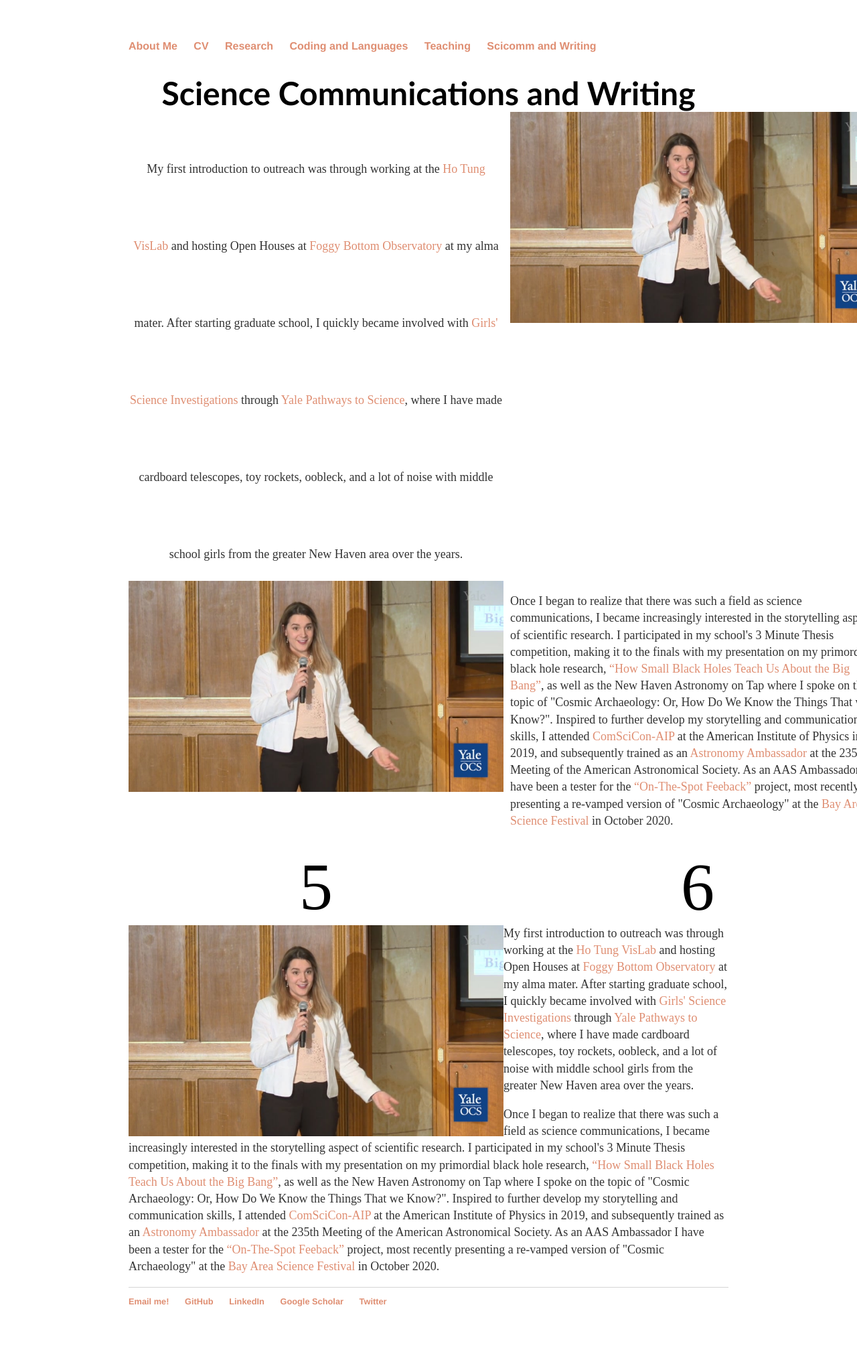
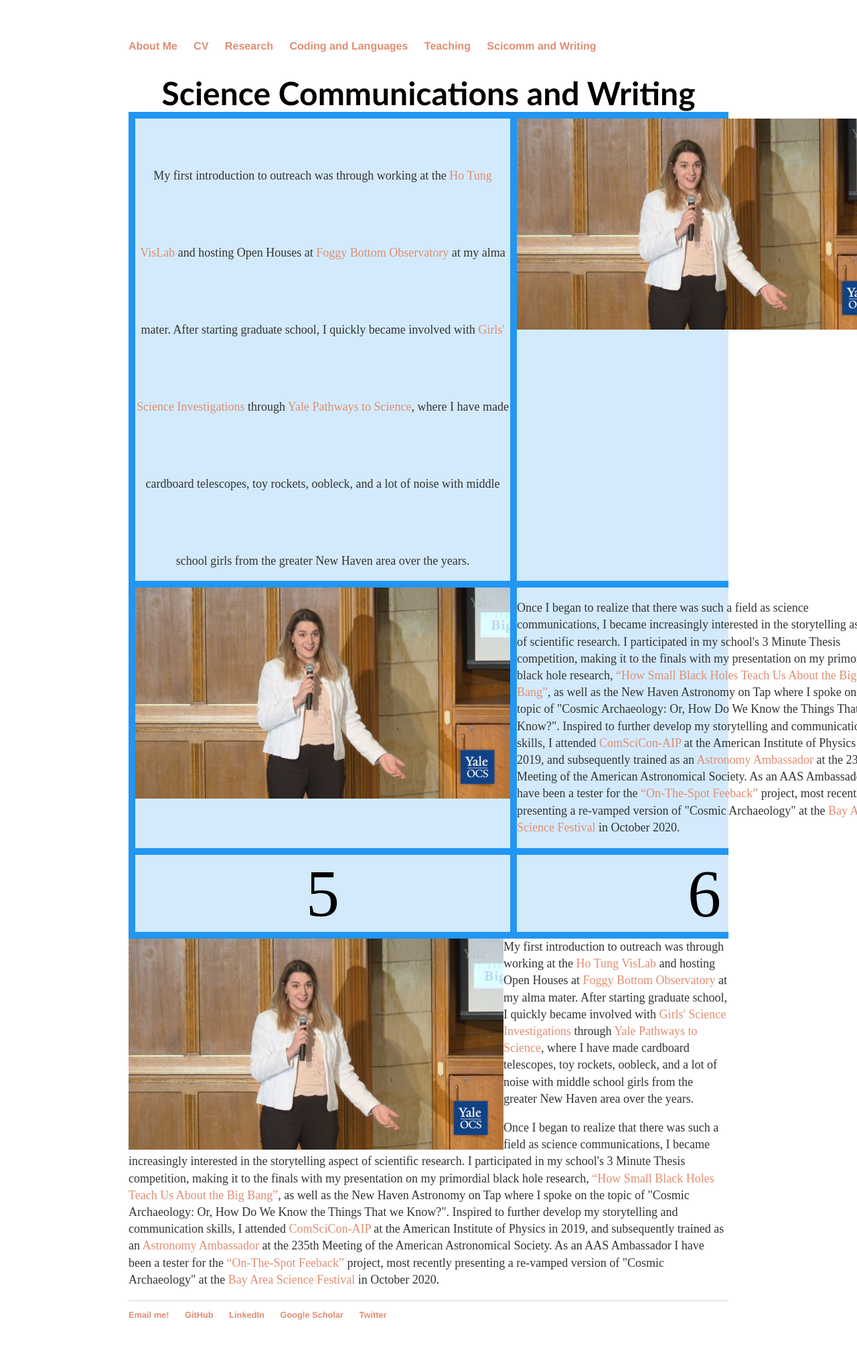
Before and after one commit to lunazagor/lunazagor.github.io, a Jekyll site: the page built from sci-wri/index.html, in a window 1280 px wide. Shown: the whole page at 67% size. Built offline with Jekyll 4.4.1, drawn with Linux system fonts in a browser that asks for light colours.

Commit message:
Update index.html

```diff
--- a/sci-wri/index.html
+++ b/sci-wri/index.html
@@ -21,7 +21,7 @@ title: Sci-Wri
 	  display: grid;
 	  grid-gap: 10px 10px;
 	  grid-template-columns: auto auto;
-	  <-- background-color: #2196F3; -->
+	  background-color: #2196F3;
 	  padding: 10px;
 	}
 
```
